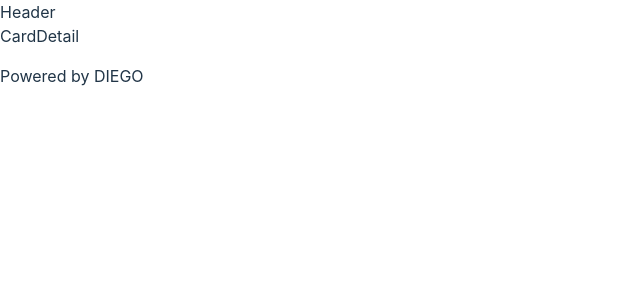
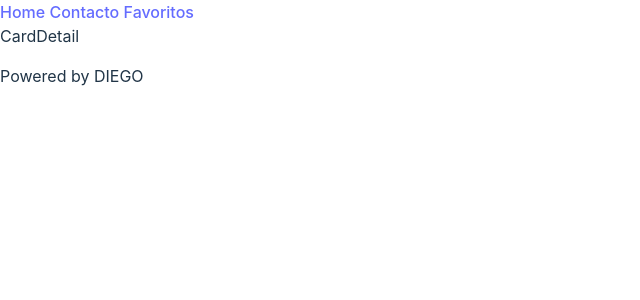
Before and after one commit to diegosnt/fe3-final, a React (Vite) app: page /dentist/1 in a window 1280 px wide. Shown: the top 300 px of the page, without its empty margins (0-640 px from the left). Built offline with nearby package versions, Linux system fonts and the light colour scheme.

Commit message:
se agrega navbar al header

```diff
--- a/src/components/Header.jsx
+++ b/src/components/Header.jsx
@@ -1,7 +1,12 @@
 import React from 'react'
+import Navbar from './Navbar'
 
 function Header() {
-  return <header>Header</header>
+  return (
+    <header>
+      <Navbar />
+    </header>
+  )
 }
 
 export default Header
--- /dev/null
+++ b/src/components/Navbar.jsx
@@ -0,0 +1,14 @@
+import React from 'react'
+import { Link } from 'react-router-dom'
+
+function Navbar() {
+  return (
+    <nav>
+      <Link to="/">Home </Link>
+      <Link to="/contacto">Contacto </Link>
+      <Link to="/favs">Favoritos </Link>
+    </nav>
+  )
+}
+
+export default Navbar
--- a/src/routes/Contacto.jsx
+++ b/src/routes/Contacto.jsx
@@ -4,7 +4,7 @@ import FormContacto from '../components/FormContacto'
 function Contacto() {
   return (
     <>
-        <FormContacto></FormContacto>
+      <FormContacto></FormContacto>
     </>
   )
 }
--- a/src/routes/Dentist.jsx
+++ b/src/routes/Dentist.jsx
@@ -3,9 +3,9 @@ import CardDetail from '../components/CardDetail'
 
 function Dentist() {
   return (
-    <div>
+    <>
       <CardDetail />
-    </div>
+    </>
   )
 }
 
--- a/src/routes/Favs.jsx
+++ b/src/routes/Favs.jsx
@@ -3,7 +3,9 @@ import ListFavs from '../components/ListFavs'
 
 function Favs() {
   return (
-    <ListFavs />
+    <>
+      <ListFavs />
+    </>
   )
 }
 
--- a/src/routes/Home.jsx
+++ b/src/routes/Home.jsx
@@ -4,7 +4,7 @@ import Card from '../components/Card'
 function Home() {
   return (
     <>
-    <Card />
+      <Card />
     </>
   )
 }
```
